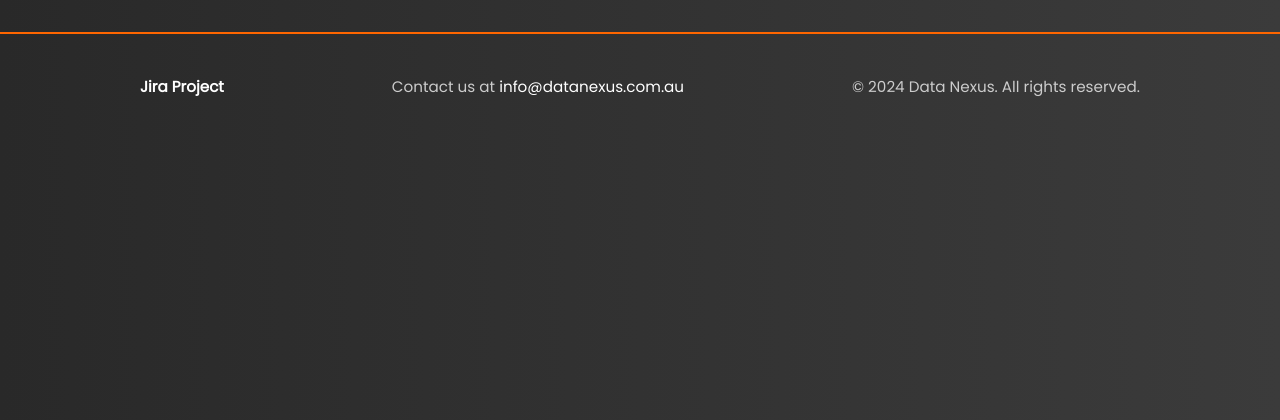
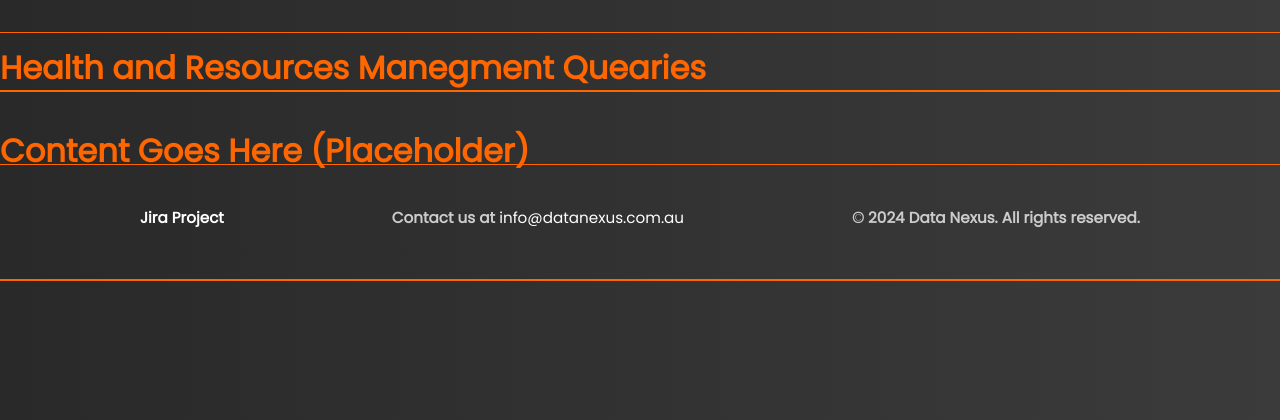
Before and after one commit to ry3nram3age/web_tech_p2, a PHP site: page /php/manage.php in a window 1280 px wide. Shown: the top 420 px of the page. Run offline with PHP 8.4, Linux system fonts and the light colour scheme.

Commit message:
Added Heading. Added Content Placeholder.

```diff
--- a/web_tech_prj-main/php/manage.php
+++ b/web_tech_prj-main/php/manage.php
@@ -33,17 +33,20 @@
 
 <!---------- BODY --------->
     <body>
-
+        <h1>Health and Resources Manegment Quearies<h1>
+        <b>Content Goes Here (Placeholder)</b>
     </body>
 <!------------------------->
 
 <!-------- FOOTER --------->
     <footer>
+
         <div class="footer-content">
           <a href="https://student-team-d82481z6.atlassian.net/jira/software/projects/PP1/boards/3/timeline?selectedIssue=PP1-28&atlOrigin=eyJpIjoiOTdlZTc1Mjg2MWIyNDVmYmI0NWRlZDRlZDdhZGNmNWEiLCJwIjoiaiJ9" id="footer-items">Jira Project</a>
           <p>Contact us at <a href="mailto:info@datanexus.com.au">info@datanexus.com.au</a></p>
           <p>&copy; 2024 Data Nexus. All rights reserved.</p>
         </div>
+
     </footer>
 <!------------------------->
 </html>
```
